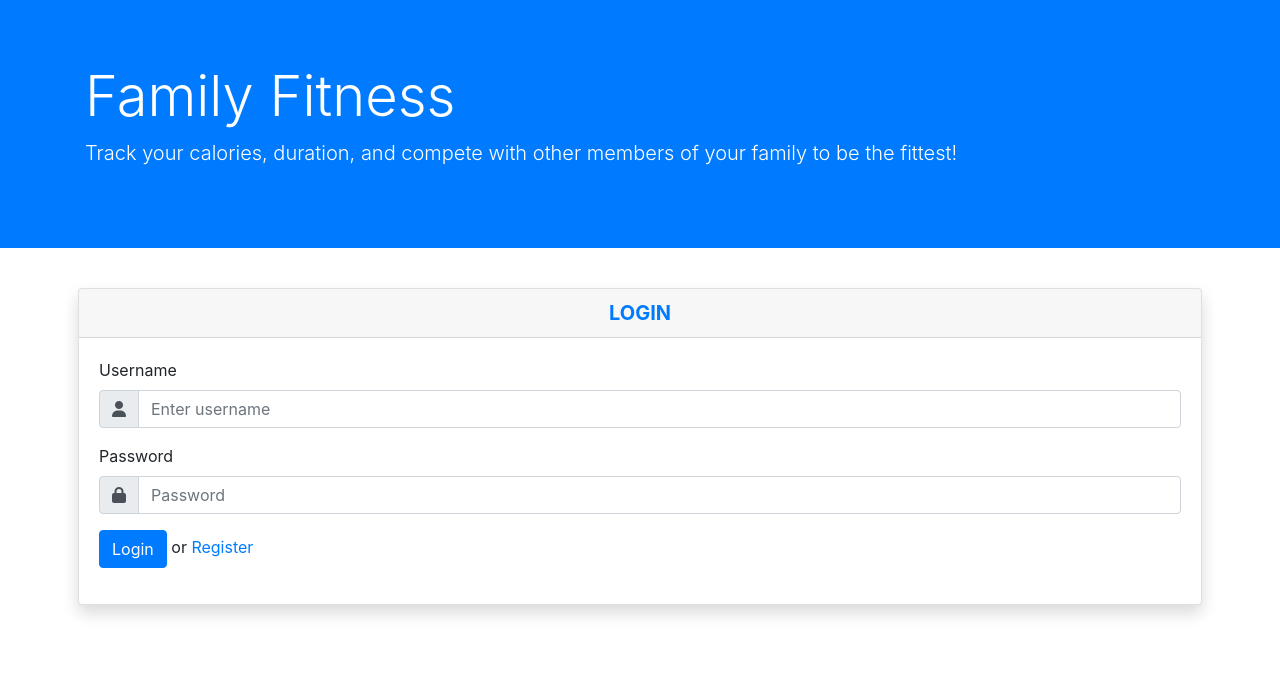
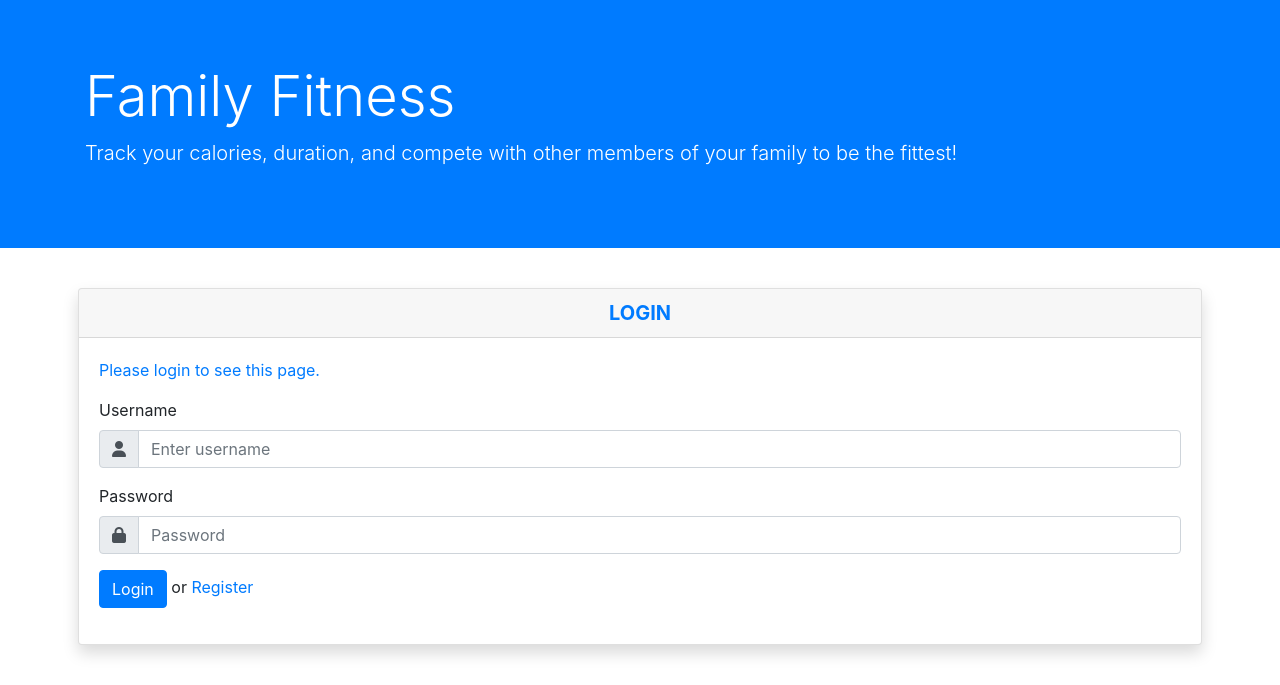
Before and after one commit to imaadzaffar/family-fitness, a Django app: a page that uses register/templates/registration/login.html in a window 1280 px wide. Shown: the part 57-742 px from the top of the page. Run offline with Django 3.2, Linux system fonts and the light colour scheme; some libraries are stand-ins or nearby versions.

Commit message:
Fixed user login / registration bugs

```diff
--- a/family_fitness/settings.py
+++ b/family_fitness/settings.py
@@ -58,7 +58,7 @@ ROOT_URLCONF = 'family_fitness.urls'
 TEMPLATES = [
     {
         'BACKEND': 'django.template.backends.django.DjangoTemplates',
-        'DIRS': [],
+        'DIRS': [os.path.join(BASE_DIR, 'templates')],
         'APP_DIRS': True,
         'OPTIONS': {
             'context_processors': [
--- a/family_fitness/urls.py
+++ b/family_fitness/urls.py
@@ -19,7 +19,7 @@ from register import views as register_views
 
 urlpatterns = [
     path('admin/', admin.site.urls),
-    path('register/', register_views.register, name="register"),
+    path('register/', register_views.register, name='register'),
     path('', include('main.urls')),
     path('', include('django.contrib.auth.urls')),
 ]
--- a/register/forms.py
+++ b/register/forms.py
@@ -1,6 +1,7 @@
 from django import forms
 from django.contrib.auth.forms import UserCreationForm
 from django.contrib.auth.models import User
+
 
 class RegisterForm(UserCreationForm):
     first_name = forms.CharField(max_length=20)
--- a/register/templates/registration/login.html
+++ b/register/templates/registration/login.html
@@ -10,6 +10,19 @@
                 <h5 class="card-header text-primary text-uppercase font-weight-bold">Login</h5>
             </div>
             <div class="card-body">
+                {% if form.errors %}
+                    <p class="text-danger">Your username and password didn't match. Please try again.</p>
+                {% endif %}
+
+                {% if next %}
+                    {% if user.is_authenticated %}
+                        <p class="text-info">Your account doesn't have access to this page. To proceed,
+                    please login with an account that has access.</p>
+                    {% else %}
+                        <p class="text-primary">Please login to see this page.</p>
+                    {% endif %}
+                {% endif %}
+
                 <form method="POST" class="form-group">
                     {% csrf_token %}
                     <label for="username">Username</label>
--- a/register/views.py
+++ b/register/views.py
@@ -1,5 +1,7 @@
-from django.shortcuts import render
+from django.shortcuts import redirect, render
+
 from .forms import RegisterForm
+
 
 # Create your views here.
 def register(request):
@@ -7,6 +9,8 @@ def register(request):
         form = RegisterForm(request.POST)
         if form.is_valid():
             form.save()
+
+            return redirect('/')
     else:
         form = RegisterForm()
     context = {
```
